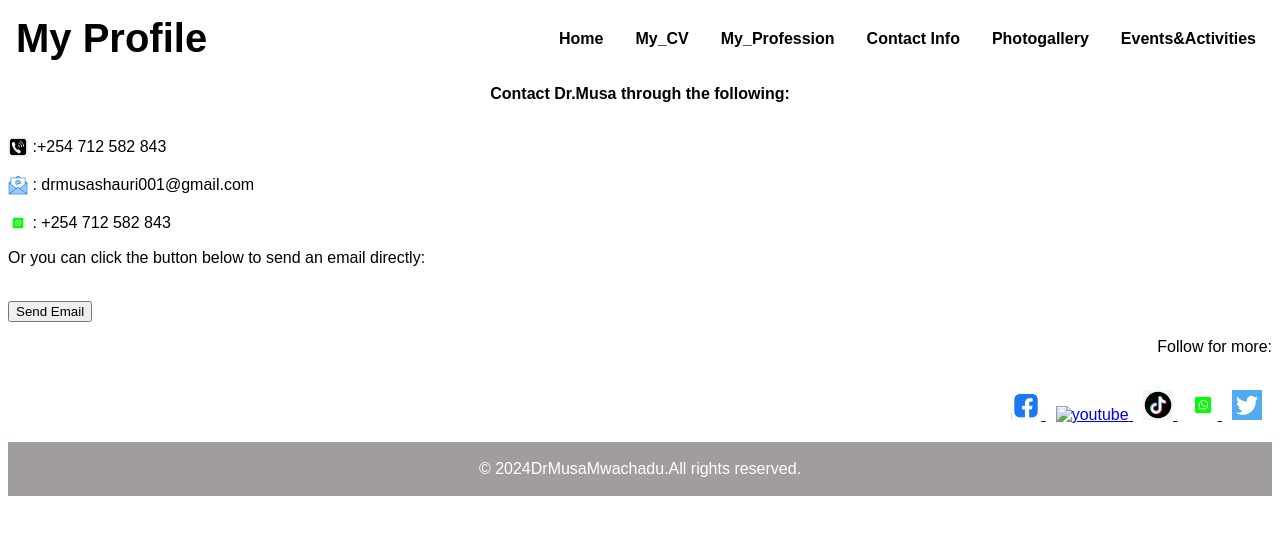
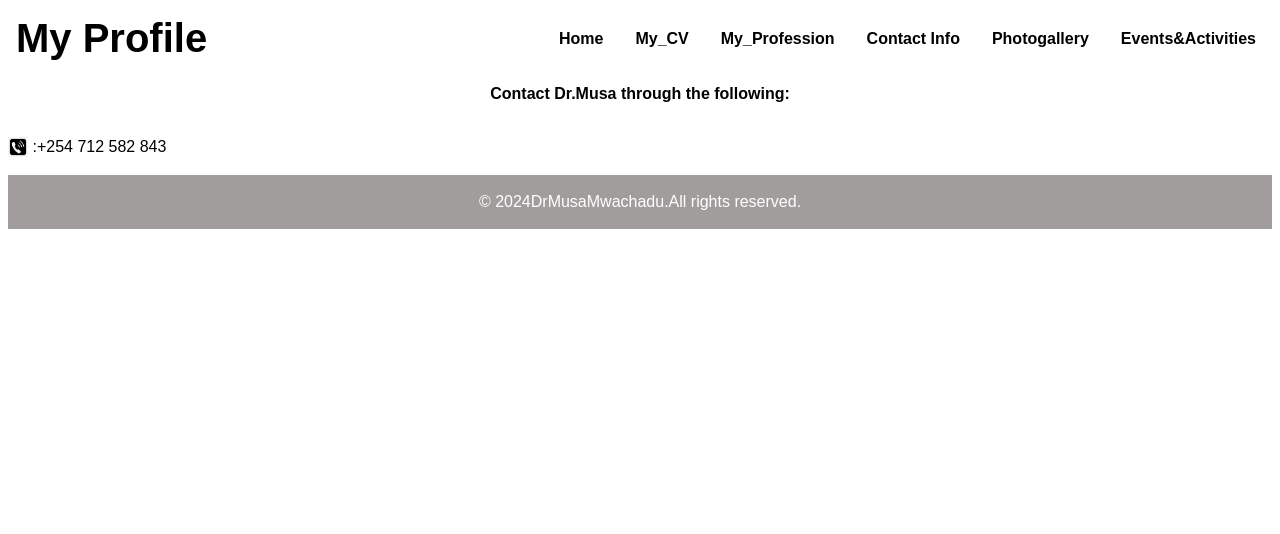
Before and after one commit to Ghalib92/Dr.Musa-Mwachachadu.com, a plain HTML site: page contact.html in a window 1280 px wide. Drawn offline with Linux system fonts and the light colour scheme; a script that the page names is missing.

Commit message:
content edit

```diff
--- a/contact.html
+++ b/contact.html
@@ -39,35 +39,6 @@
 
 <br>  <img style="vertical-align: middle;" src="IMAGES/phone.jpg " alt="phone" width="20px"height="20px" >
   <span style="vertical-align:middle;">:+254 712 582 843 </span><br>
- <br> <img style="vertical-align: middle;" src="IMAGES/email.jpg" alt="email" width="20px"height="20px" >
-  <span style="vertical-align:middle;">: drmusashauri001@gmail.com</span><br>
-<br>  <img style="vertical-align: middle;" src="IMAGES/whatasapp.jpg" alt="whatasapp" width="20px"height="20px" >
-  <span style="vertical-align:middle;">: +254 712 582 843</span><br>
-
-<p>Or you can click the button below to send an email directly:</p>
-<br> <a href="mailto:musashauri001@gmail.com"><button type="button" class="btn btn-primary">Send Email</button></a>
-</div>
-
-<div class="social-icon">
-<p style="text-align: right; font-size: 1rem;">Follow for more:</p><br>
-
-<a href=" https://www.facebook.com/profile.php?id=61558856757501&mibextid=5N0WYUVeg6tIdfMR">
-  <img src="IMAGES/facebook icon.jpg" alt="Facebook Icon" width="30" height="30">
-
-<a href=" https://youtube.com/@Dr.Musa001?si=AZsXxa7sI6hb21Ge">
-<img src="IMAGES/youtube.jpg" alt="youtube"width="30" height="30">
-</a>
-
-<a href=" https://www.tiktok.com/@dr.musa001?_t=8lsjFpH2YVR&_r=1">
-<img src="IMAGES/tiktok.jpg" alt="tiktok"width="30" height="30">
-</a>
-
-<a href=" https://wa.me/254712582843">
-    <img src="IMAGES/whatasapp.jpg" alt="Whatssup"width="30" height="30">
-    </a>
-    <a href=" https://x.com/dr_musa001?t=z-Imk4-LkqFW5CptweLfTw&s=08">
-        <img src="IMAGES/twitter.png" alt="twitter"width="30" height="30">
-        </a>
 
 </div>
 
```
